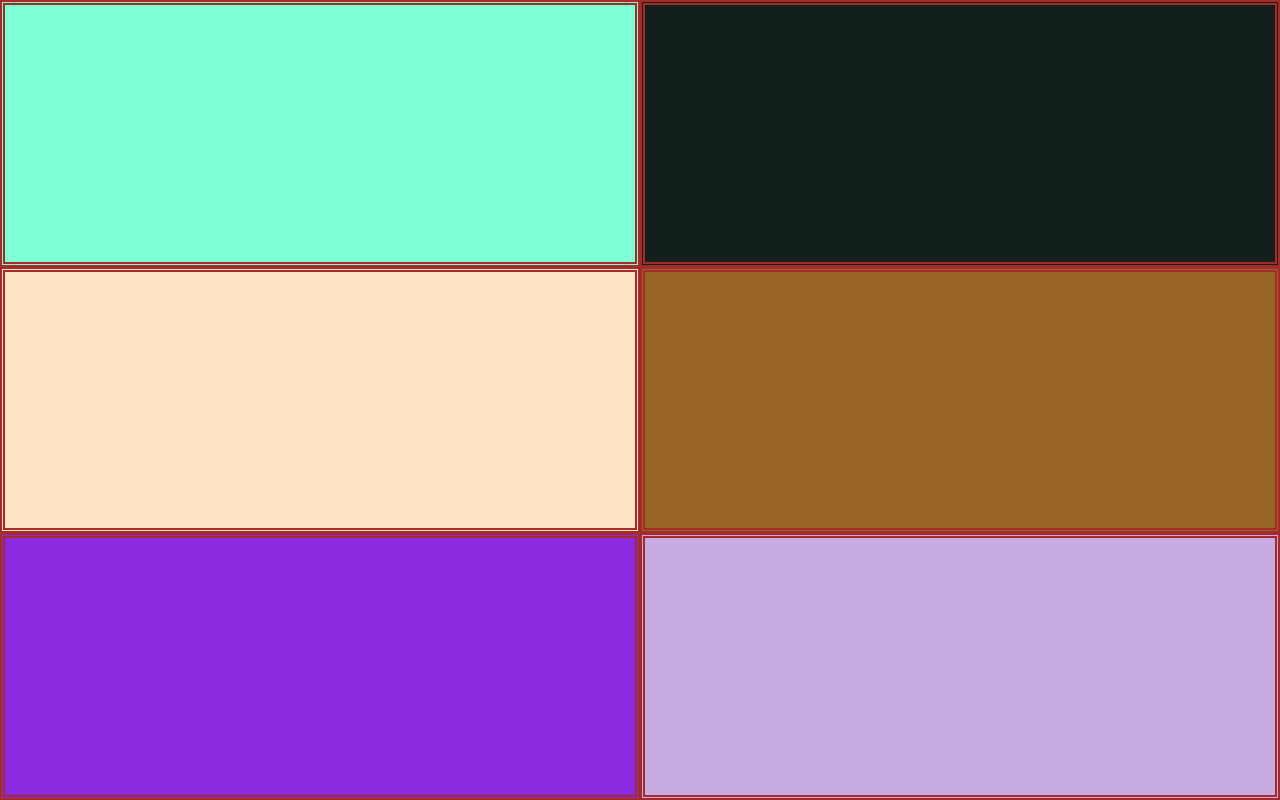
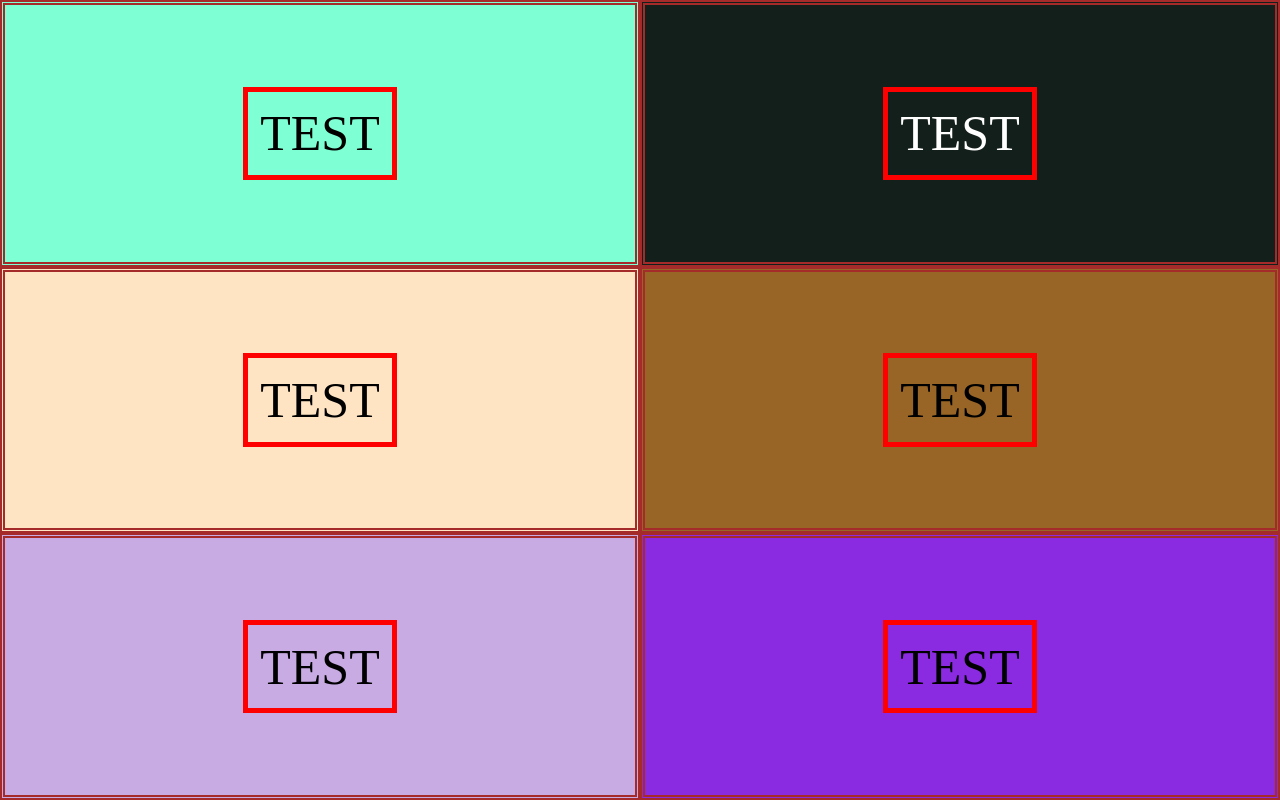
Before and after one commit to pawelb23/moje-nowe-cwiczenia, a plain HTML site: page css-cwiczenia/css-rowne-divy/index.html in a window 1280 px wide. Drawn offline with Linux system fonts and the light colour scheme.

Commit message:
dodanie wyśrodkowanego tekstu

```diff
--- a/css-cwiczenia/css-rowne-divy/css/style.css
+++ b/css-cwiczenia/css-rowne-divy/css/style.css
@@ -23,7 +23,21 @@ div.item {
     flex: 1;
     box-sizing: border-box;
     border: 5px double brown;
+    font-size: 50px;
+    text-transform: uppercase;
+    display: inline-flex;
+    justify-content: center;
+    align-items: center;
+    /* zamiast align-items: center --- można dać na spanach align-self: center --- efekt będzie taki sam */
 }
+
+span {
+    border: 5px solid red;
+    padding: 2%;
+    /*    align-self: center;*/
+    /*    align-self: center --- można dać zamiast align-items: center --- efekt będzie taki sam*/
+}
+
 
 div.number1 {
     background-color: aquamarine;
@@ -34,11 +48,12 @@ div.number2 {
 }
 
 div.number3 {
-    background-color: blueviolet;
+    background-color: #c8abe3;
 }
 
 div.number4 {
     background-color: #131f1b;
+    color: white;
 }
 
 div.number5 {
@@ -46,5 +61,5 @@ div.number5 {
 }
 
 div.number6 {
-    background-color: #c8abe3;
+    background-color: blueviolet;
 }
--- a/css-cwiczenia/css-rowne-divy/index.html
+++ b/css-cwiczenia/css-rowne-divy/index.html
@@ -8,14 +8,14 @@
 </head>
 <body>
     <div id="container">
-        <div class="item number1"></div>
-        <div class="item number2"></div>
-        <div class="item number3"></div>
+        <div class="item number1"><span>Test</span></div>
+        <div class="item number2"><span>Test</span></div>
+        <div class="item number3"><span>Test</span></div>
     </div>
    <div id="container-dwa">
-        <div class="item number4"></div>
-        <div class="item number5"></div>
-        <div class="item number6"></div>
+        <div class="item number4"><span>Test</span></div>
+        <div class="item number5"><span>Test</span></div>
+        <div class="item number6"><span>Test</span></div>
     </div>
 
     <script src="js/main.js"></script>
```
